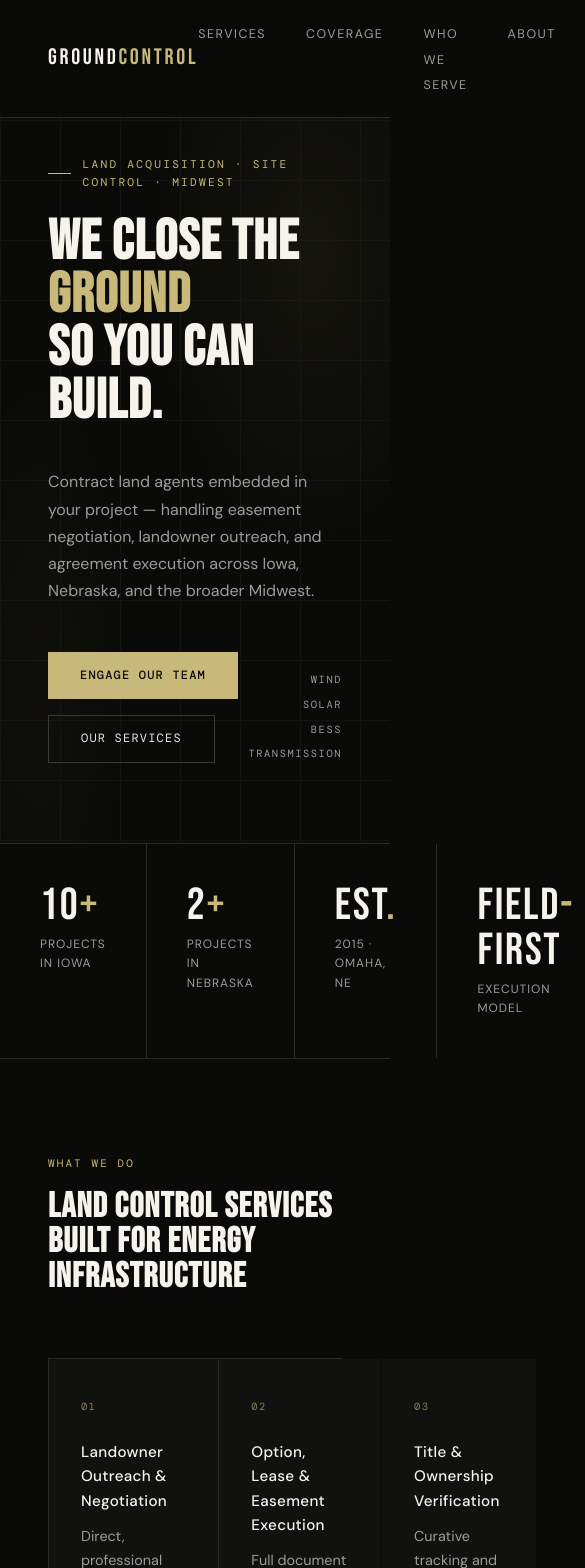
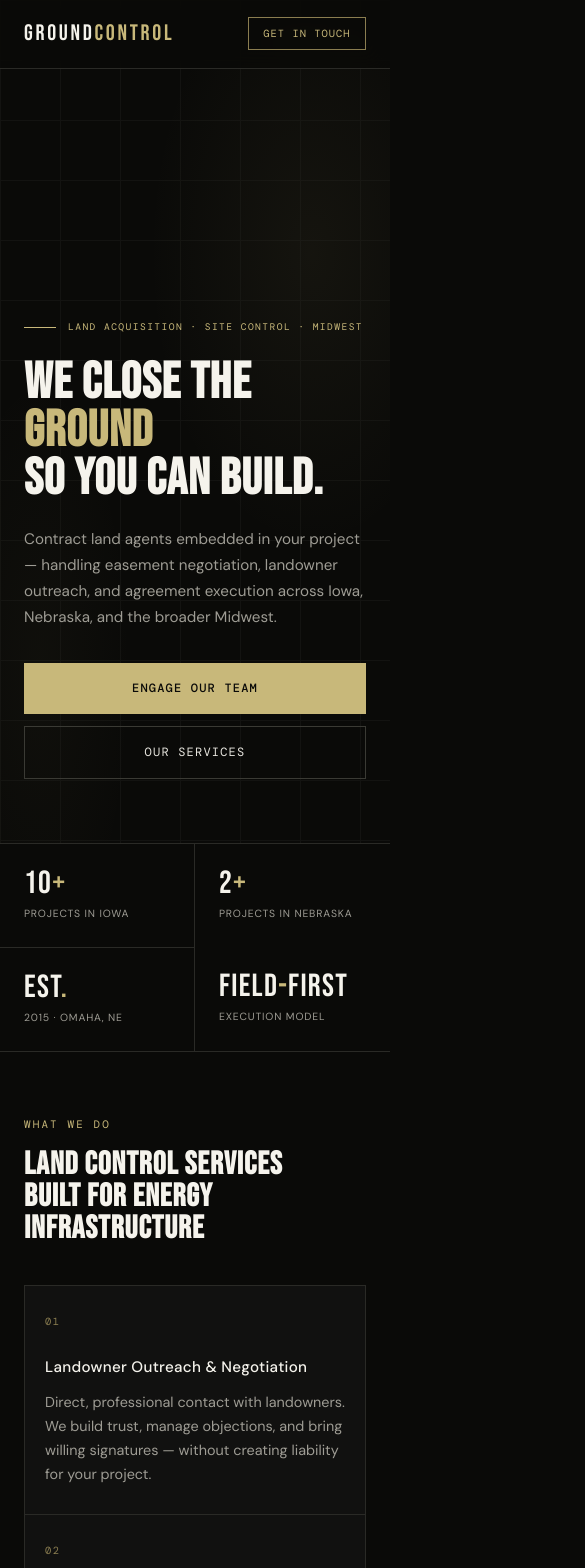
Before and after one commit to ContactGroundControl/Ground-Control-LLC-Website, a Next.js app: page / in a window 390 px wide. Shown: the top 1568 px of the page, 585 px wide, since content can reach past the window. Built offline with nearby package versions, Linux system fonts and the light colour scheme.

Commit message:
Update globals.css

```diff
--- a/app/globals.css
+++ b/app/globals.css
@@ -672,3 +672,179 @@ footer {
   font-family: 'DM Mono', monospace;
   letter-spacing: 0.06em;
 }
+
+/* ─── MOBILE ─── */
+
+@media (max-width: 768px) {
+
+  /* NAV */
+  nav {
+    padding: 1rem 1.5rem;
+  }
+
+  .navLinks {
+    display: none;
+  }
+
+  .navCta {
+    font-size: 0.65rem;
+    padding: 0.45rem 0.9rem;
+  }
+
+  /* HERO */
+  .hero {
+    padding: 7rem 1.5rem 4rem;
+    min-height: 100svh;
+  }
+
+  .heroEyebrow {
+    font-size: 0.6rem;
+    letter-spacing: 0.15em;
+  }
+
+  .heroH1 {
+    font-size: clamp(2.8rem, 12vw, 4.5rem);
+    margin-bottom: 1.5rem;
+  }
+
+  .heroSub {
+    font-size: 0.95rem;
+    margin-bottom: 2rem;
+  }
+
+  .heroActions {
+    flex-direction: column;
+    align-items: flex-start;
+    gap: 0.75rem;
+  }
+
+  .btnPrimary,
+  .btnGhost {
+    width: 100%;
+    text-align: center;
+    padding: 1rem 1.5rem;
+  }
+
+  .heroSectors {
+    display: none;
+  }
+
+  /* STATS BAR */
+  .statsBar {
+    grid-template-columns: repeat(2, 1fr);
+  }
+
+  .stat {
+    padding: 1.5rem;
+  }
+
+  .stat:nth-child(2) {
+    border-right: none;
+  }
+
+  .stat:nth-child(3) {
+    border-top: 1px solid var(--border);
+  }
+
+  .statNum {
+    font-size: 2rem;
+  }
+
+  .statLabel {
+    font-size: 0.65rem;
+  }
+
+  /* SECTIONS */
+  .section {
+    padding: 4rem 1.5rem;
+  }
+
+  .sectionH2 {
+    font-size: clamp(2rem, 8vw, 3rem);
+  }
+
+  /* SERVICES */
+  .servicesGrid {
+    grid-template-columns: 1fr;
+    margin-top: 2.5rem;
+  }
+
+  /* TWO COLUMN — all two col layouts stack */
+  .twoCol {
+    grid-template-columns: 1fr;
+    gap: 2.5rem;
+    margin-top: 2rem;
+  }
+
+  /* PROCESS */
+  .processSteps {
+    grid-template-columns: 1fr 1fr;
+    margin-top: 2.5rem;
+  }
+
+  /* ABOUT */
+  .aboutInner {
+    grid-template-columns: 1fr;
+    gap: 2rem;
+  }
+
+  .aboutYear {
+    font-size: 3.5rem;
+    margin-top: 0;
+  }
+
+  .aboutFact {
+    flex-direction: column;
+    align-items: flex-start;
+    gap: 0.25rem;
+  }
+
+  /* CONTACT */
+  .contactInner {
+    grid-template-columns: 1fr;
+    gap: 2.5rem;
+  }
+
+  .contactBlock {
+    margin-top: 0;
+  }
+
+  /* FOOTER */
+  footer {
+    flex-direction: column;
+    align-items: flex-start;
+    gap: 0.75rem;
+    padding: 1.5rem;
+  }
+
+  .footerMeta {
+    flex-direction: column;
+    align-items: flex-start;
+    gap: 0.25rem;
+  }
+}
+
+/* ─── SMALL MOBILE (under 480px) ─── */
+
+@media (max-width: 480px) {
+
+  .statsBar {
+    grid-template-columns: 1fr 1fr;
+  }
+
+  .processSteps {
+    grid-template-columns: 1fr;
+  }
+
+  .heroH1 {
+    font-size: clamp(2.5rem, 13vw, 3.5rem);
+  }
+
+  .trackStats {
+    gap: 1.25rem;
+  }
+
+  .serviceCard {
+    padding: 1.75rem 1.25rem;
+  }
+}
```
